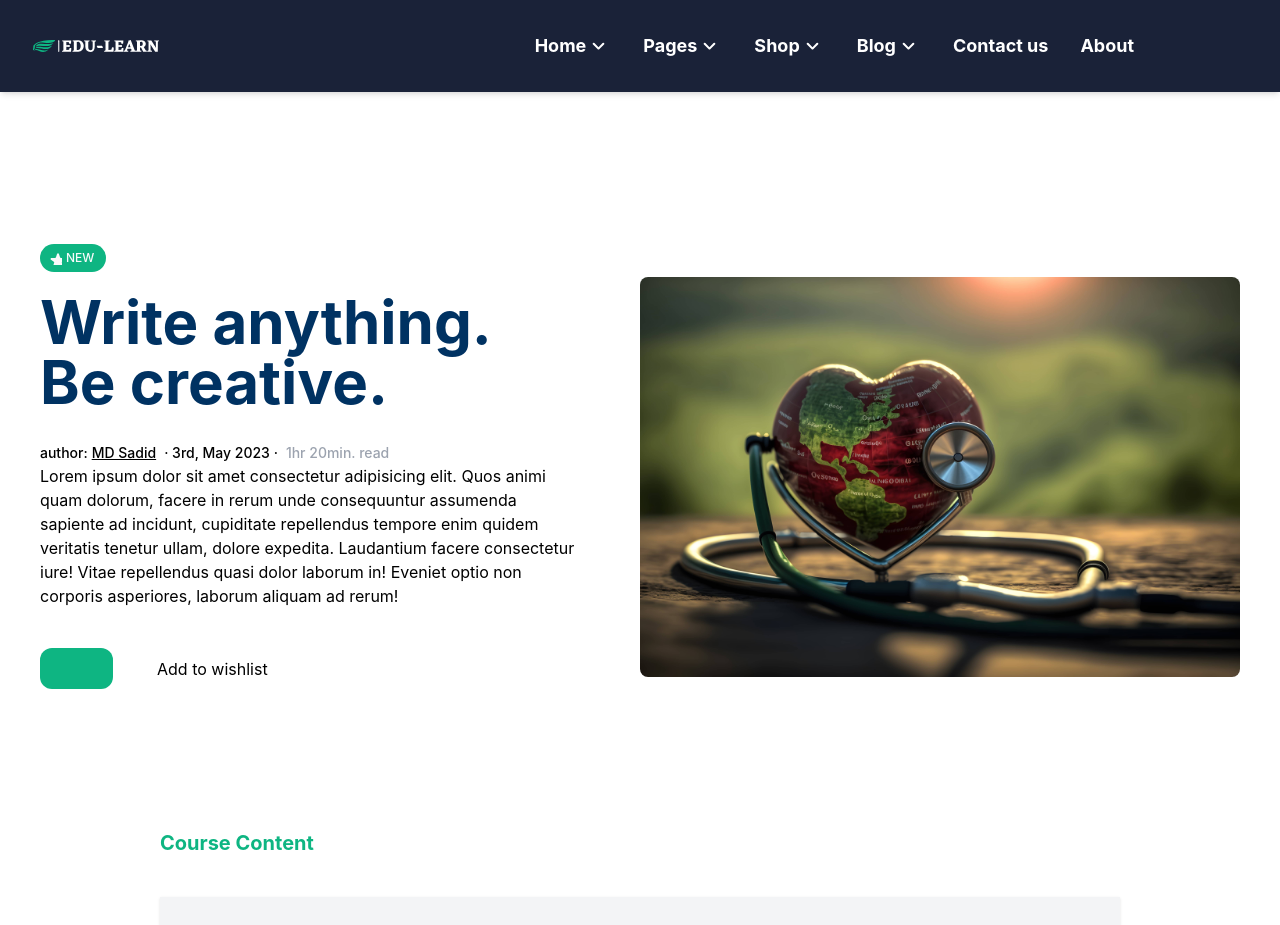
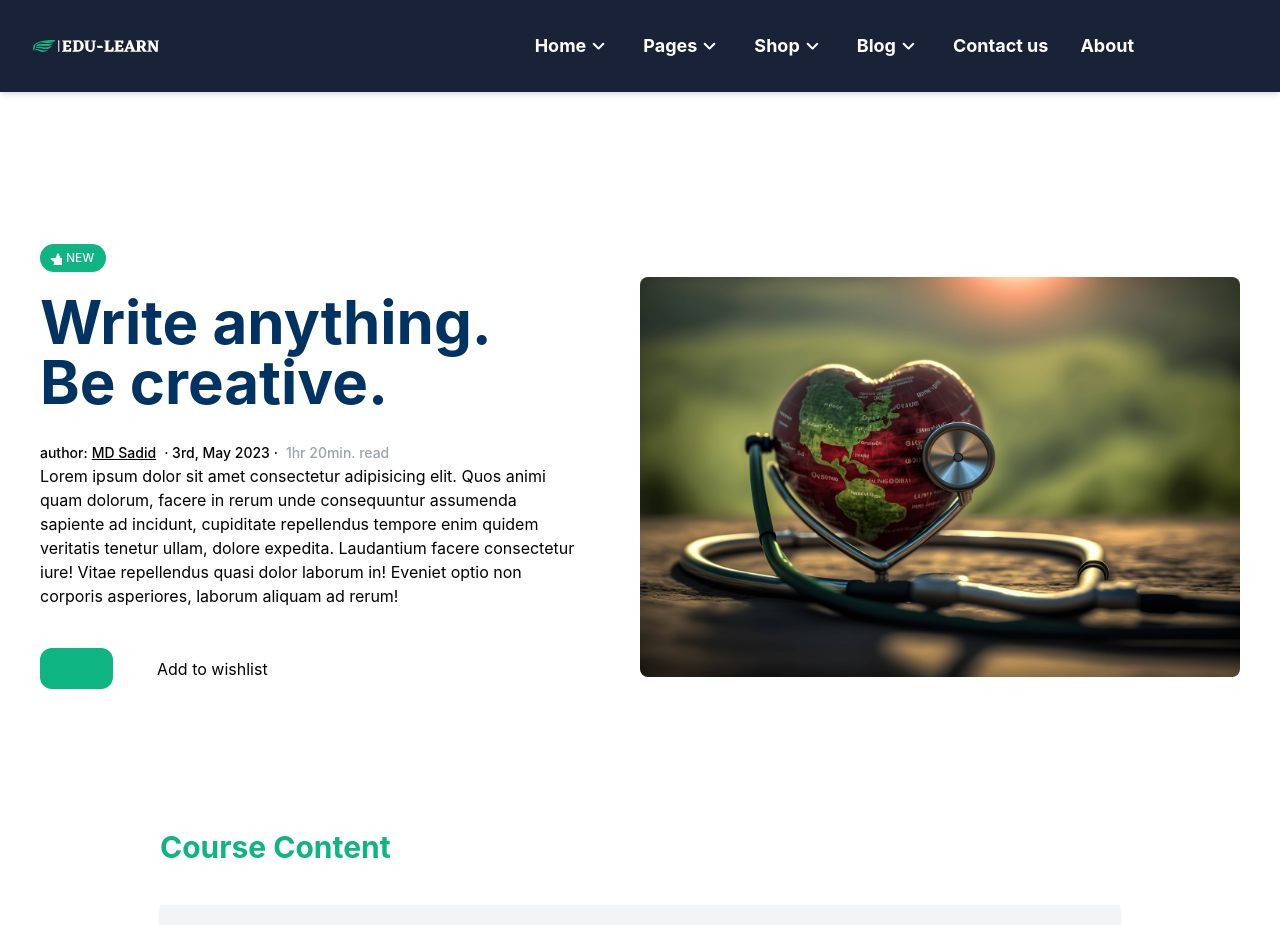
Before and after one commit to MDSadid-git/Edu-Learn, a React (Vite) app: page /coursesdetails in a window 1280 px wide. Shown: the top 925 px of the page. Built offline with nearby package versions, Linux system fonts and the light colour scheme; some icons are missing.

Commit message:
Sadid Courses Details area done

```diff
--- a/src/Components/Pages/Courses/CoursesDetials.jsx
+++ b/src/Components/Pages/Courses/CoursesDetials.jsx
@@ -106,7 +106,7 @@ const CoursesDetials = () => {
         <div className=" text-brand max-w-5xl mx-auto">
           <div className="flex justify-center items-start gap-3 px-4 mx-auto md:p-8 w-full">
             <div>
-              <h1 className="text-xl font-bold">Course Content</h1>
+              <h1 className="md:text-3xl text-xl font-bold">Course Content</h1>
 
               <div className="accordion flex flex-col items-center justify-center">
                 {/*  Panel 1  */}
```
